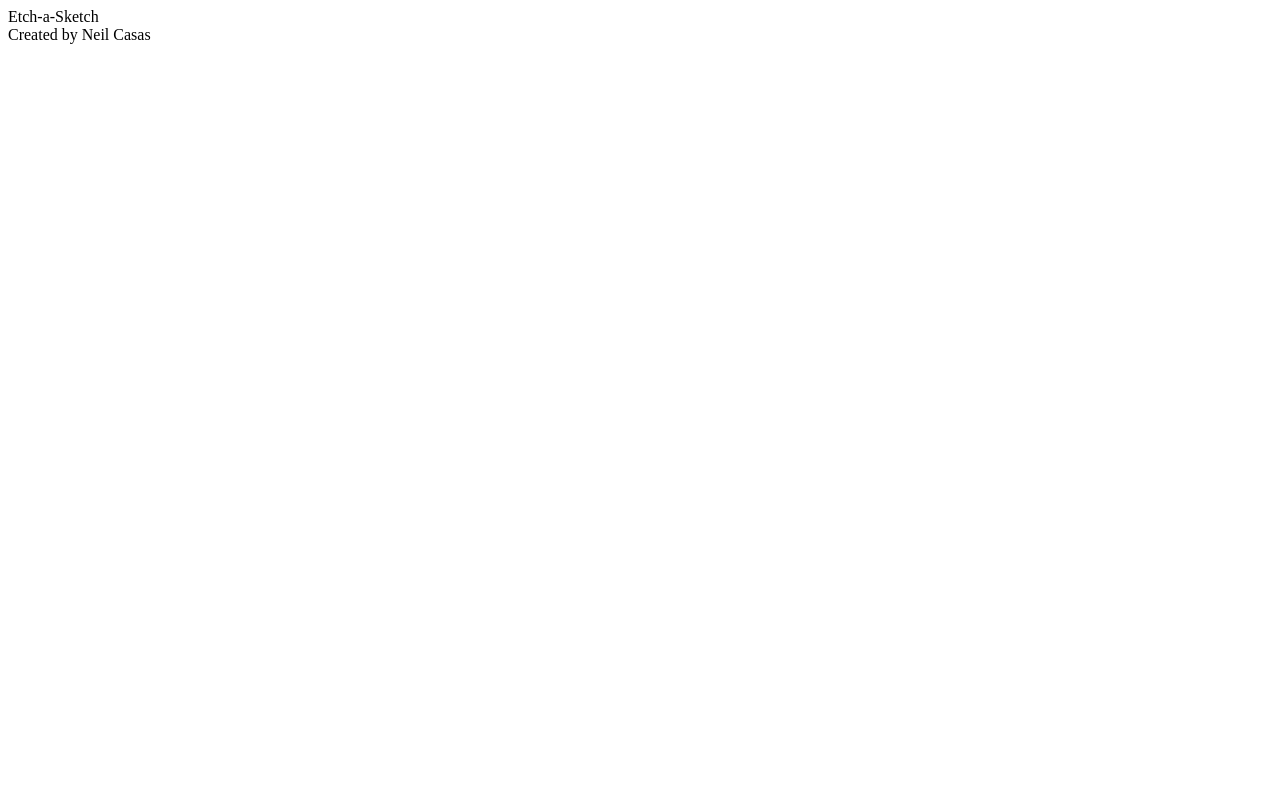
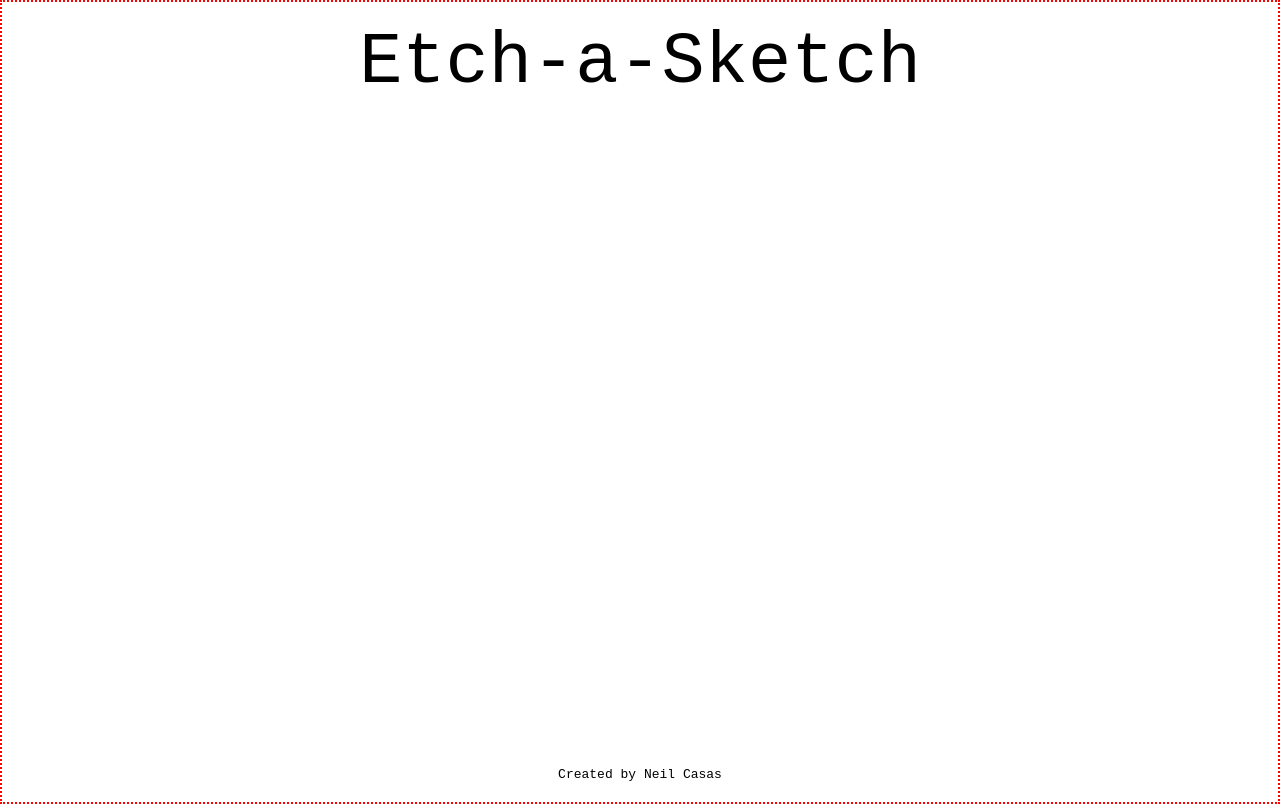
Before and after one commit to neilcasas/etchasketch, a plain HTML site: page index.html in a window 1280 px wide. Drawn offline with Linux system fonts and the light colour scheme.

Commit message:
Fixed formatting of header and footer

```diff
--- a/index.html
+++ b/index.html
@@ -5,12 +5,15 @@
     <meta name="viewport" content="width=device-width, initial-scale=1.0">
     <link rel="stylesheet" href="styles.css">
     <script src="script.js"></script>
-    <title>Document</title>
+    <title>Etch-a-Sketch</title>
 </head>
 <body>
     <div class = "main-container">
         <div class ="header">Etch-a-Sketch</div>
         <div class = "body"></div>
+            <div class = "interact-container">
+                <div class = "sketch-container"></div>
+            </div>
         <div class = "footer">Created by Neil Casas</div>
     </div>
 </body>
--- a/styles.css
+++ b/styles.css
@@ -1,4 +1,28 @@
+body {
+    padding: 0;
+    margin: 0;
+    border: 2px dotted red;
+}
+
 div.main-container {
     display: flex;
+    height: 100vh;
     flex-direction: column;
+    align-items: center;
 }
+
+div.header {
+    padding: 20px;
+    font-size: 72px;
+    font-family: monospace;
+}
+
+div.body {
+    display: flex;
+    flex: 1;
+}
+
+div.footer {
+    padding: 20px;
+    font-family: monospace;
+}
```
